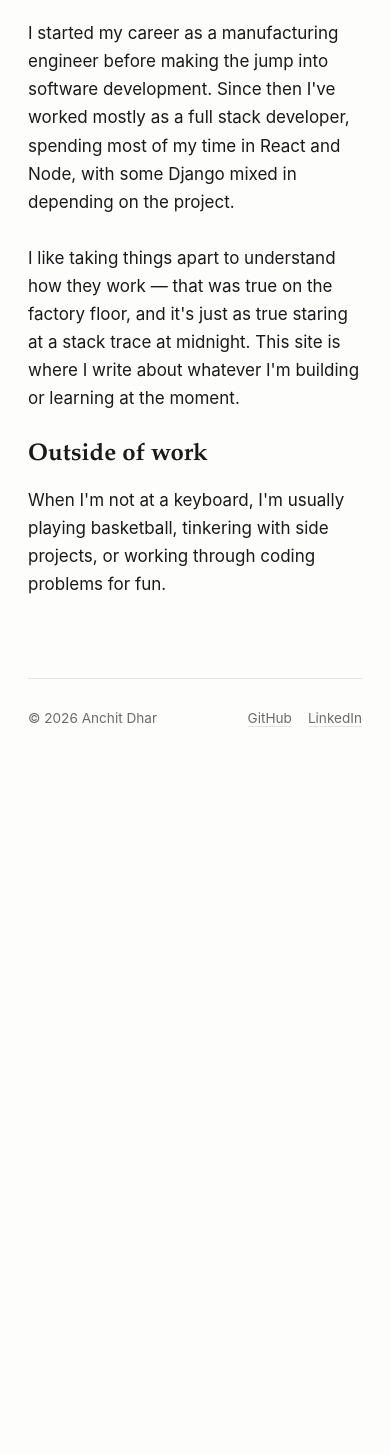
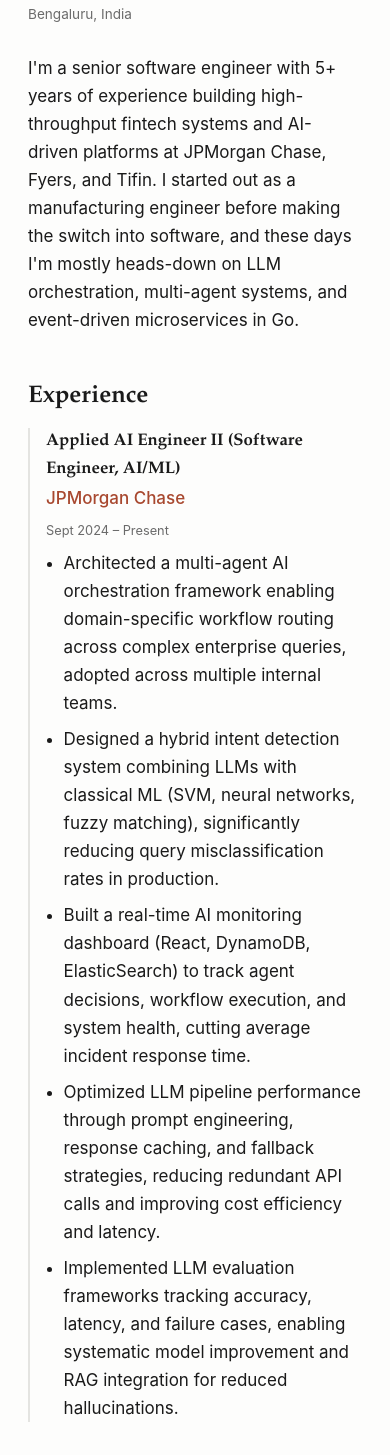
Before and after one commit to dharanchit/dharanchit.github.io, a Gatsby site: page /about in a window 390 px wide. Shown: the part 145-1600 px from the top of the page. Before the commit the page ends 923 px from the top, so only its background shows below. Built offline with nearby package versions, Linux system fonts and the light colour scheme; Gatsby itself is replaced by a stand-in of ours.

Commit message:
Add resume-based content to About/Home, polish visual design
Pull real work history (JPMorgan Chase, Fyers, Tifin, 1st Main), skills,
and education from the resume into a new experience timeline and skill
tag layout on the About page. Update the homepage hero to reflect current
role. Phone number intentionally omitted from the public site.

```diff
--- a/gatsby-config.js
+++ b/gatsby-config.js
@@ -1,7 +1,7 @@
 module.exports = {
   siteMetadata: {
     title: `Anchit Dhar`,
-    description: `Personal site and blog of Anchit Dhar — full stack developer.`,
+    description: `Personal site and blog of Anchit Dhar — senior software engineer working on AI-driven platforms and fintech systems.`,
     siteUrl: `https://dharanchit.github.io`,
   },
   plugins: [
--- /dev/null
+++ b/src/data/experience.js
@@ -0,0 +1,58 @@
+export const experience = [
+  {
+    company: "JPMorgan Chase",
+    role: "Applied AI Engineer II (Software Engineer, AI/ML)",
+    start: "Sept 2024",
+    end: "Present",
+    bullets: [
+      "Architected a multi-agent AI orchestration framework enabling domain-specific workflow routing across complex enterprise queries, adopted across multiple internal teams.",
+      "Designed a hybrid intent detection system combining LLMs with classical ML (SVM, neural networks, fuzzy matching), significantly reducing query misclassification rates in production.",
+      "Built a real-time AI monitoring dashboard (React, DynamoDB, ElasticSearch) to track agent decisions, workflow execution, and system health, cutting average incident response time.",
+      "Optimized LLM pipeline performance through prompt engineering, response caching, and fallback strategies, reducing redundant API calls and improving cost efficiency and latency.",
+      "Implemented LLM evaluation frameworks tracking accuracy, latency, and failure cases, enabling systematic model improvement and RAG integration for reduced hallucinations.",
+    ],
+  },
+  {
+    company: "Fyers Securities",
+    role: "Senior Software Engineer",
+    start: "May 2024",
+    end: "Sept 2024",
+    bullets: [
+      "Led a team of 3 engineers to redesign the onboarding platform, improving concurrency handling and delivering a ~20% reduction in onboarding time under high-traffic conditions.",
+    ],
+  },
+  {
+    company: "Tifin Financial Services",
+    role: "Software Engineer",
+    start: "Feb 2022",
+    end: "May 2024",
+    bullets: [
+      "Built a data-driven investment recommendation engine for asset managers, improving portfolio personalization and reducing manual advisory overhead.",
+      "Developed and owned a back-office trading dashboard used daily by trade operations teams, reducing manual intervention in trade workflows.",
+      "Led frontend development of the core real-time trading module in React, delivering a responsive interface handling live market data.",
+      "Designed and implemented backend services in Golang, Node.js, and Python supporting high-performance trading and analytics pipelines.",
+      "Built CI/CD pipelines (GitHub Actions) and managed GCP deployments, reducing release cycle time and improving deployment reliability across 5+ services.",
+    ],
+  },
+  {
+    company: "1st Main (acquired by Tifin)",
+    role: "Full Stack Engineer",
+    start: "Jun 2020",
+    end: "Feb 2022",
+    bullets: [
+      "Led migration of a monolithic e-commerce platform to microservices architecture, enabling independent deployments and improving system scalability.",
+      "Implemented async event-driven communication via GCP Pub/Sub, decoupling services and improving system resilience under load.",
+      "Designed MongoDB schemas for high-volume transactional and catalog data, optimizing read/write performance for distributed storage.",
+      "Architected an event-driven system using Kafka to handle high-throughput traffic during peak campaigns, improving pipeline throughput by ~2x with low-latency processing.",
+      "Tuned Kafka event pipelines (partitioning, batching, consumer group scaling) to sustain peak load without degradation in processing latency.",
+      "Designed fault-tolerant, low-latency backend services in Golang with reliability and graceful failure handling as core design constraints.",
+    ],
+  },
+]
+
+export const education = {
+  degree: "Bachelor of Engineering",
+  school: "VIT, Vellore, India",
+  start: "2014",
+  end: "2018",
+}
--- /dev/null
+++ b/src/data/skills.js
@@ -0,0 +1,23 @@
+export const skills = [
+  { label: "Languages", items: ["Go", "Python", "Node.js", "JavaScript"] },
+  {
+    label: "AI/ML",
+    items: [
+      "LLM Orchestration",
+      "Multi-Agent Systems",
+      "RAG",
+      "Prompt Engineering",
+      "SVM",
+      "Neural Networks",
+    ],
+  },
+  {
+    label: "Infrastructure",
+    items: ["AWS", "GCP", "Kafka", "Docker", "Kubernetes", "CI/CD (GitHub Actions)"],
+  },
+  {
+    label: "Databases",
+    items: ["PostgreSQL", "Redis", "MongoDB", "DynamoDB", "ElasticSearch"],
+  },
+  { label: "Frontend", items: ["React.js"] },
+]
--- a/src/pages/about.js
+++ b/src/pages/about.js
@@ -1,22 +1,71 @@
 import React from "react"
 import Layout from "../components/Layout"
+import { experience, education } from "../data/experience"
+import { skills } from "../data/skills"
+import * as styles from "./about.module.css"
 
 const About = () => {
   return (
     <Layout>
       <h1>About</h1>
-      <p>
-        I started my career as a manufacturing engineer before making the
-        jump into software development. Since then I&apos;ve worked mostly
-        as a full stack developer, spending most of my time in React and
-        Node, with some Django mixed in depending on the project.
+      <p className={styles.location}>Bengaluru, India</p>
+
+      <p className={styles.intro}>
+        I&apos;m a senior software engineer with 5+ years of experience
+        building high-throughput fintech systems and AI-driven platforms at
+        JPMorgan Chase, Fyers, and Tifin. I started out as a manufacturing
+        engineer before making the switch into software, and these days
+        I&apos;m mostly heads-down on LLM orchestration, multi-agent systems,
+        and event-driven microservices in Go.
       </p>
-      <p>
-        I like taking things apart to understand how they work — that was
-        true on the factory floor, and it&apos;s just as true staring at a
-        stack trace at midnight. This site is where I write about whatever
-        I&apos;m building or learning at the moment.
-      </p>
+
+      <h2>Experience</h2>
+      <div className={styles.timeline}>
+        {experience.map(job => (
+          <div className={styles.entry} key={`${job.company}-${job.start}`}>
+            <div className={styles.entryHeader}>
+              <div>
+                <div className={styles.role}>{job.role}</div>
+                <div className={styles.company}>{job.company}</div>
+              </div>
+              <div className={styles.dates}>
+                {job.start} &ndash; {job.end}
+              </div>
+            </div>
+            <ul className={styles.bullets}>
+              {job.bullets.map(bullet => (
+                <li key={bullet}>{bullet}</li>
+              ))}
+            </ul>
+          </div>
+        ))}
+      </div>
+
+      <h2>Skills</h2>
+      <div className={styles.skillGroups}>
+        {skills.map(group => (
+          <div className={styles.skillGroup} key={group.label}>
+            <span className={styles.skillLabel}>{group.label}</span>
+            <span className={styles.tags}>
+              {group.items.map(item => (
+                <span className={styles.tag} key={item}>
+                  {item}
+                </span>
+              ))}
+            </span>
+          </div>
+        ))}
+      </div>
+
+      <h2>Education</h2>
+      <div className={styles.education} style={{ marginBottom: "var(--space-4)" }}>
+        <div className={styles.role}>{education.degree}</div>
+        <div className={styles.company}>{education.school}</div>
+        <div className={styles.dates}>
+          {education.start} &ndash; {education.end}
+        </div>
+      </div>
+
       <h2>Outside of work</h2>
       <p>
         When I&apos;m not at a keyboard, I&apos;m usually playing basketball,
--- /dev/null
+++ b/src/pages/about.module.css
@@ -0,0 +1,100 @@
+.intro {
+  margin-bottom: var(--space-4);
+}
+
+.location {
+  color: var(--color-text-muted);
+  font-size: 0.85rem;
+  margin: calc(var(--space-2) * -1) 0 var(--space-3);
+}
+
+.timeline {
+  display: flex;
+  flex-direction: column;
+  gap: var(--space-4);
+  margin-bottom: var(--space-4);
+}
+
+.entry {
+  border-left: 2px solid var(--color-border);
+  padding-left: var(--space-2);
+}
+
+.entryHeader {
+  display: flex;
+  justify-content: space-between;
+  align-items: baseline;
+  flex-wrap: wrap;
+  gap: var(--space-1) var(--space-2);
+  margin-bottom: var(--space-1);
+}
+
+.role {
+  font-family: var(--font-serif);
+  font-weight: 600;
+  font-size: 1.05rem;
+}
+
+.company {
+  color: var(--color-accent);
+  font-weight: 500;
+}
+
+.dates {
+  color: var(--color-text-muted);
+  font-size: 0.8rem;
+  white-space: nowrap;
+}
+
+.bullets {
+  margin: var(--space-1) 0 0;
+  padding-left: 1.1rem;
+}
+
+.bullets li {
+  margin-bottom: var(--space-1);
+  color: var(--color-text);
+}
+
+.bullets li:last-child {
+  margin-bottom: 0;
+}
+
+.skillGroups {
+  display: flex;
+  flex-direction: column;
+  gap: var(--space-2);
+  margin-bottom: var(--space-4);
+}
+
+.skillGroup {
+  display: flex;
+  gap: var(--space-1) var(--space-2);
+  flex-wrap: wrap;
+  align-items: baseline;
+}
+
+.skillLabel {
+  font-size: 0.8rem;
+  color: var(--color-text-muted);
+  min-width: 6rem;
+}
+
+.tags {
+  display: flex;
+  flex-wrap: wrap;
+  gap: 0.4rem;
+}
+
+.tag {
+  font-size: 0.78rem;
+  padding: 0.2rem 0.65rem;
+  border-radius: 999px;
+  background: var(--color-accent-soft);
+  color: var(--color-accent);
+}
+
+.education {
+  border-left: 2px solid var(--color-border);
+  padding-left: var(--space-2);
+}
```
Also changed, not shown: src/pages/index.js (+14 -5 lines).
